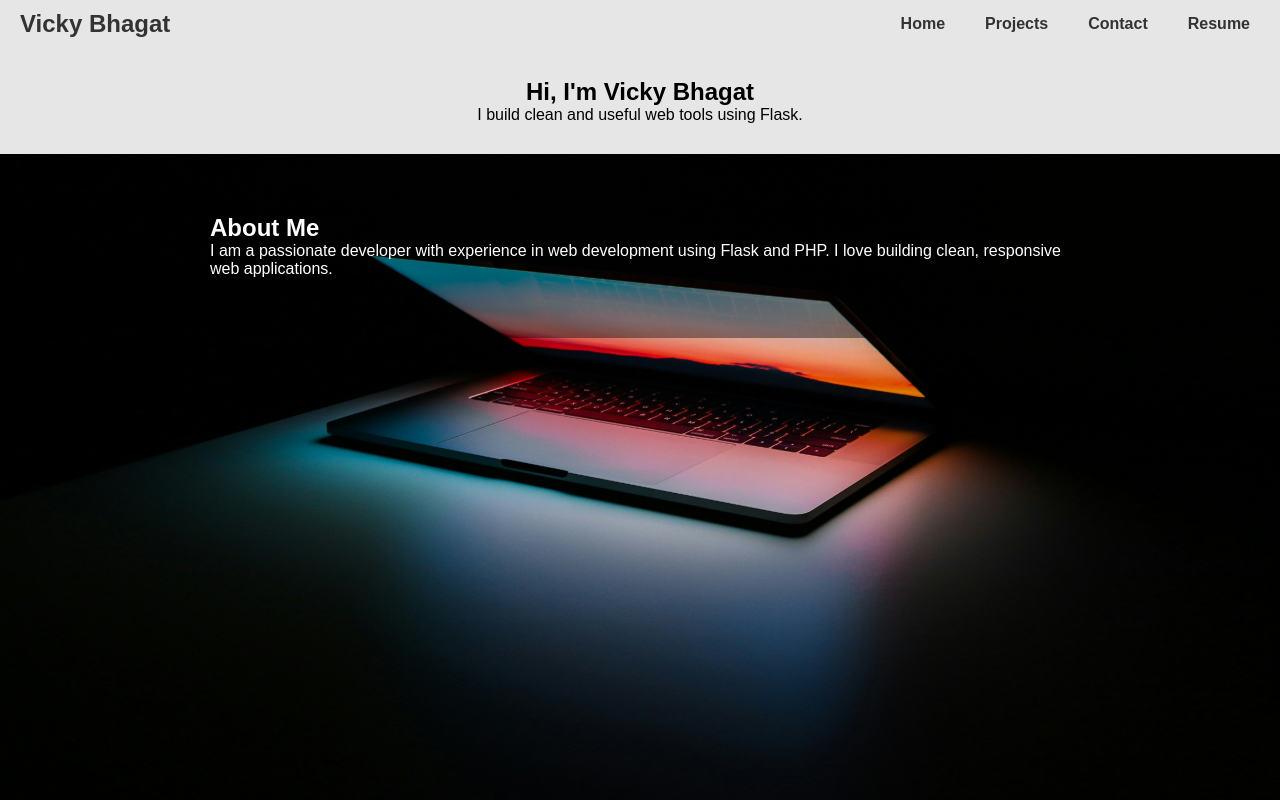
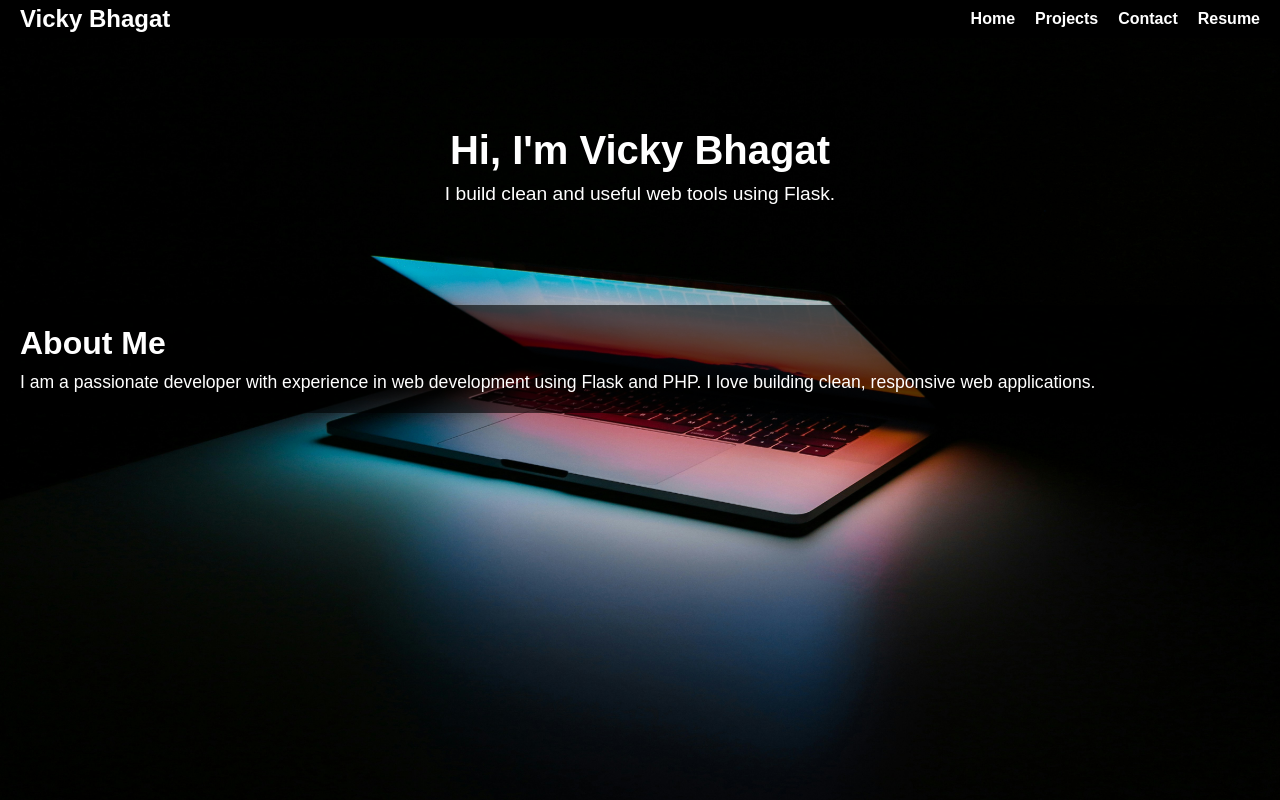
Before and after one commit to vickybhagat18/flask-portfolio, a Flask app: page / in a window 1280 px wide. Run offline with Flask 3, Linux system fonts and the light colour scheme.

Commit message:
Updated layout and colors

```diff
--- a/static/css/style.css
+++ b/static/css/style.css
@@ -4,169 +4,85 @@
   padding: 0;
   box-sizing: border-box;
 }
-/* 🔹 General Body Styling with Background Image */
+
+/* General Body Styling */
 body {
   margin: 0;
   padding: 0;
   font-family: Arial, sans-serif;
-
-  background-image: url('/static/images/backimage.jpg'); /* 🔁 Replace with your image name */
+  background-image: url('/static/images/backimage.jpg');
   background-size: cover;
   background-repeat: no-repeat;
   background-position: center;
-  height: 100vh;
+  min-height: 100vh;
+  color: white; /* Default text color white */
 }
 
-.overlay {
-  height: 100vh;
+/* Navbar */
+nav {
+  background-color: #000;
+  padding: 5px 20px;
   display: flex;
-  flex-direction: column;
-  justify-content: center;
+  justify-content: space-between;
   align-items: center;
-  text-align: center;
-  color: #fffbf0; /* 🔹 light cream text color */
-  text-shadow: 2px 2px 8px rgba(0,0,0,0.7);
-}
-
-.overlay h1 {
-  font-size: 3rem;         /* 🔹 bigger heading */
-  margin-bottom: 15px;
-  font-weight: 700;
-  color: #fff;             /* 🔹 pure white (you can change if needed) */
-}
-
-.overlay p {
-  font-size: 1.5rem;       /* 🔹 slightly larger paragraph */
-  color: #f0f0f0;
-  max-width: 700px;
-}
-
-/* 🔹 Header Navbar */
-header {
-  background-color: rgba(255, 255, 255, 0.9);
-  padding: 10px 0;
-  text-align: center;
   position: sticky;
   top: 0;
   z-index: 999;
+  box-shadow: 0 2px 5px rgba(0,0,0,0.2);
 }
 
-header h1 {
-  margin: 0;
+nav h1 {
   font-size: 24px;
+  color: white;
 }
 
-nav a {
-  margin: 0 10px;
-  text-decoration: none;
-  color: #333;
-  font-weight: bold;
+nav ul {
+  list-style: none;
+  display: flex;
+  gap: 20px;
 }
 
-/* 🔹 Main Container */
-.container {
-  width: 90%;
-  max-width: 900px;
-  margin: auto;
-  padding: 20px;
+nav ul li a {
+  text-decoration: none;
+  color: white;
+  font-weight: bold;
+  transition: color 0.3s ease;
 }
 
-/* 🔹 Project Cards Section */
-.project-section {
-  padding: 60px 20px;
-  background: #f4f4f4;
+nav ul li a:hover {
+  color: #00bfff;
 }
 
-.project-card {
-  background: white;
-  border-radius: 10px;
-  padding: 20px;
-  margin-bottom: 30px;
-  box-shadow: 0 2px 10px rgba(0,0,0,0.1);
+/* Hero Section */
+.hero {
+  margin-top: 40px;
+  text-align: center;
+  padding: 50px 20px;
+  color: white;
 }
 
-.project-card img {
-  width: 100%;
-  max-height: 250px;
-  object-fit: cover;
-  border-radius: 8px;
+.hero h2 {
+  font-size: 2.5rem;
+  margin-bottom: 10px;
 }
 
-.project-card h2 {
-  margin-top: 15px;
-  font-size: 22px;
-  color: #333;
+.hero p {
+  font-size: 1.2rem;
 }
 
-.project-card p {
-  font-size: 16px;
-  color: #666;
+/* About Section */
+.about {
+  margin-top: 50px;
+  padding: 20px;
+  background-color: rgba(0, 0, 0, 0.6);
+  border-radius: 10px;
 }
 
-/* 🔹 Contact Form */
-.form {
-  max-width: 500px;
-  margin: auto;
+.about h2 {
+  font-size: 2rem;
+  margin-bottom: 10px;
 }
 
-.form input,
-.form textarea {
-  width: 100%;
-  padding: 10px;
-  margin-bottom: 15px;
-  border: 1px solid #ccc;
-  border-radius: 5px;
+.about p {
+  font-size: 1.1rem;
 }
-
-.form button {
-  background: #333;
-  color: white;
-  padding: 12px;
-  border: none;
-  border-radius: 5px;
-  width: 100%;
-  font-size: 16px;
-  cursor: pointer;
-}
-
-.form button:hover {
-  background: #555;
-}
-
-.success {
-  color: green;
-  text-align: center;
-  margin-top: 10px;
-}
-
-/* 🔹 Footer */
-footer {
-  background: #222;
-  color: white;
-  padding: 20px;
-  text-align: center;
-  font-size: 14px;
-}
-/* Navbar link color white */
-nav a {
-  margin: 0 10px;
-  text-decoration: none;
-  color: white;   /* ⬅️ Changed from #333 to white */
-  font-weight: bold;
-}
-
-/* About section text color white */
-.about {
-  color: white;   /* ⬅️ Makes text white */
-}
-
-/* Optional: About section heading also white */
-.about h2 {
-  color: white;
-}
-.about {
-  background-color: rgba(0, 0, 0, 0.4); /* translucent black background */
-  color: white;
-  padding: 40px 20px;
-  border-radius: 8px;
-}
--- a/templates/index.html
+++ b/templates/index.html
@@ -5,41 +5,6 @@
   <meta name="viewport" content="width=device-width, initial-scale=1.0"/>
   <title>Vicky Bhagat</title>
   <link rel="stylesheet" href="{{ url_for('static', filename='css/style.css') }}" />
-  <style>
-    nav {
-      background-color: rgba(255, 255, 255, 0.9);
-      padding: 10px 20px;
-      display: flex;
-      justify-content: space-between;
-      align-items: center;
-      position: sticky;
-      top: 0;
-      z-index: 999;
-      box-shadow: 0 2px 5px rgba(0,0,0,0.1);
-    }
-    nav h1 {
-      margin: 0;
-      font-size: 24px;
-      color: #333;
-    }
-    nav ul {
-      list-style: none;
-      display: flex;
-      gap: 20px;
-    }
-    nav ul li {
-      display: inline;
-    }
-    nav ul li a {
-      text-decoration: none;
-      color: #333;
-      font-weight: bold;
-      transition: color 0.3s ease;
-    }
-    nav ul li a:hover {
-      color: #007bff;
-    }
-  </style>
 </head>
 <body>
 
```
